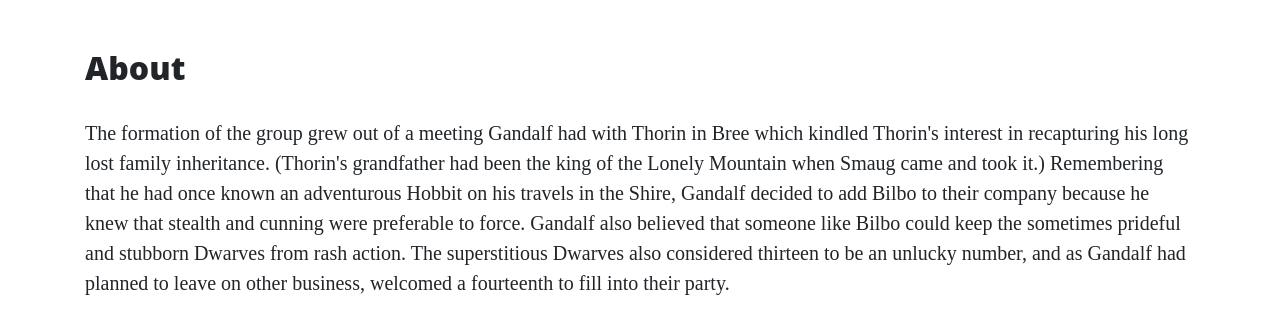
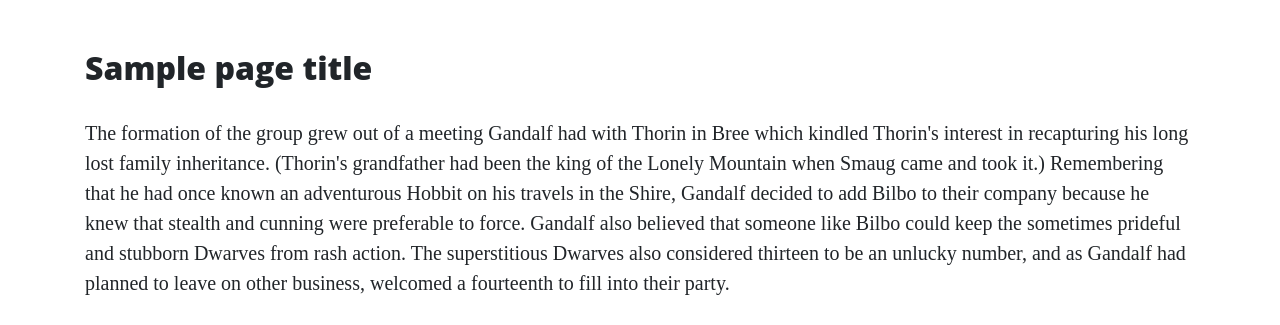
Before and after one commit to veraleitaodev/flask, a Flask app: template templates/about.html in a window 1280 px wide. Shown: the part 629-954 px from the top of the page. Run offline with Flask 2, Linux system fonts and the light colour scheme; the template is opened without the code that fills it: most values are stand-ins (such as "Sample title", 1, 10 or a date in 2020); some libraries are stand-ins or nearby versions.

Commit message:
added page_title parameter to functions in run.py and replaced h2 text in html files with {{ pages_title }}

```diff
--- a/run.py
+++ b/run.py
@@ -11,17 +11,17 @@ def index():
 
 @app.route("/about")
 def about():
-    return render_template("about.html")
+    return render_template("about.html", page_title="About")
 
 
 @app.route("/contact")
 def contact():
-    return render_template("contact.html")
+    return render_template("contact.html", page_title="Contact")
 
 
 @app.route("/careers")
 def careers():
-    return render_template("careers.html")
+    return render_template("careers.html", page_title="Careers")
 
 
 if __name__ == "__main__":
--- a/templates/about.html
+++ b/templates/about.html
@@ -1,5 +1,6 @@
-{% extends 'base.html' %} {% block content %}
-<h2>About</h2>
+{% extends 'base.html' %}
+{% block content %}
+<h2>{{ page_title }}</h2>
 <p>
   The formation of the group grew out of a meeting Gandalf had with Thorin in
   Bree which kindled Thorin's interest in recapturing his long lost family
--- a/templates/careers.html
+++ b/templates/careers.html
@@ -1,4 +1,4 @@
 {% extends 'base.html' %}
 {% block content %}
-    <h2>Come Work With Us!</h2>
+    <h2>{{ page_title }}</h2>
 {% endblock %}
--- a/templates/contact.html
+++ b/templates/contact.html
@@ -1,4 +1,4 @@
 {% extends 'base.html' %}
 {% block content %}
-    <h2>Contact Us</h2>
+    <h2>{{ page_title }}</h2>
 {% endblock %}
```
